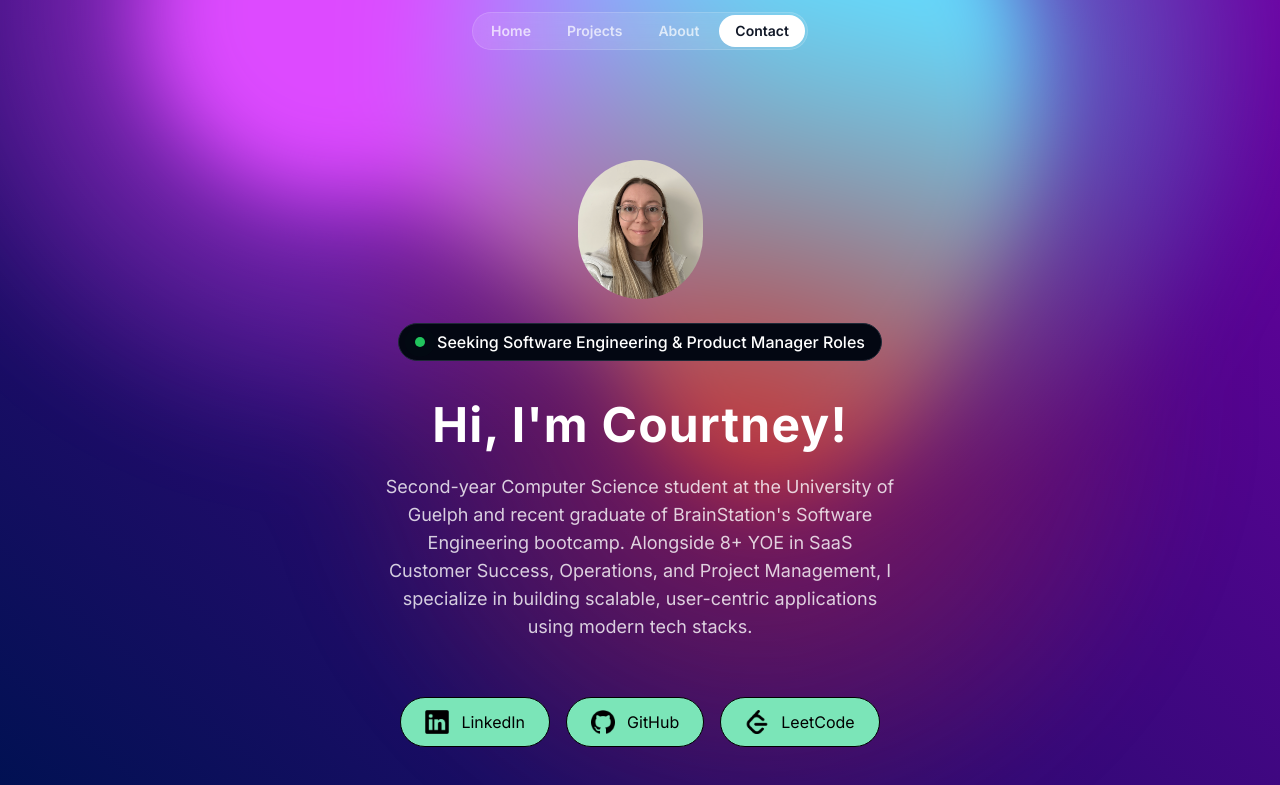
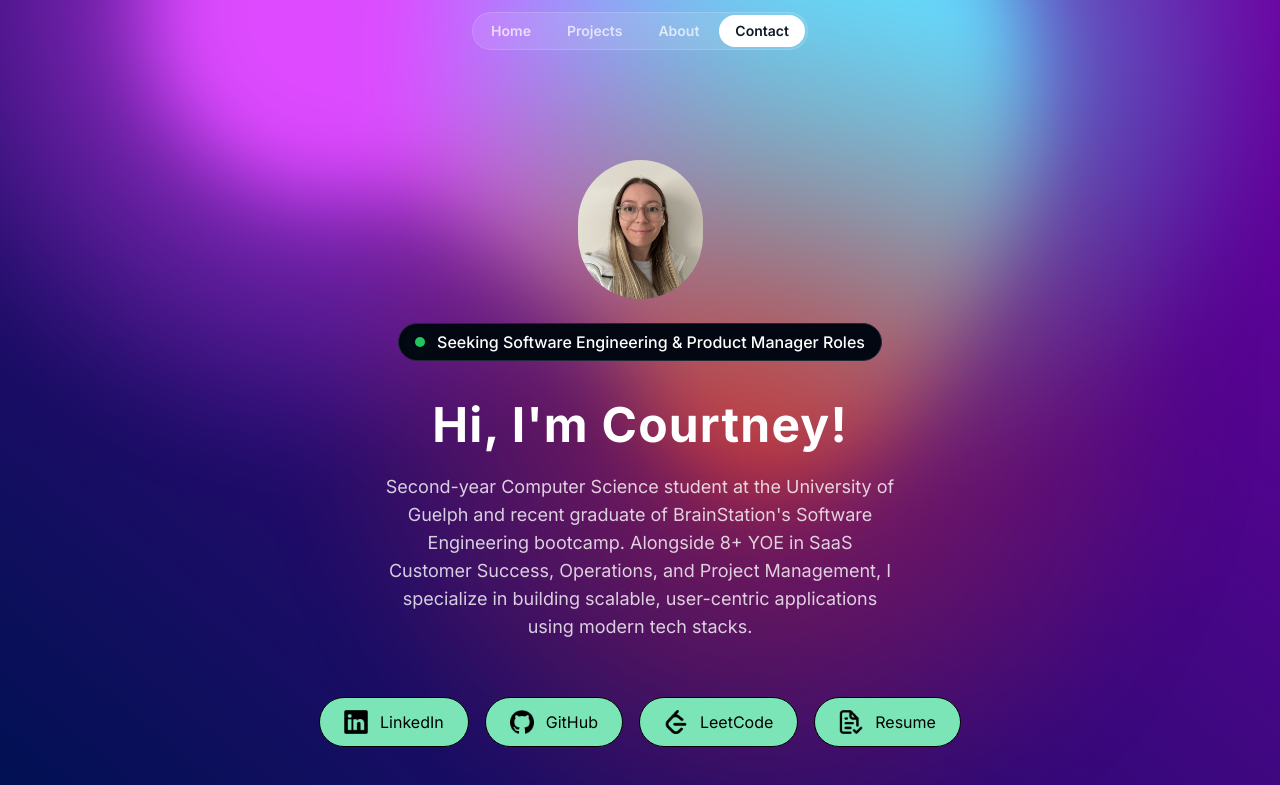
Before and after one commit to cscrim/portfolio, a Next.js app: page / in a window 1280 px wide. Shown: the top 785 px of the page. Built offline with nearby package versions, Linux system fonts and the light colour scheme.

Commit message:
add resume button with virtual resume

```diff
--- a/src/sections/Hero.tsx
+++ b/src/sections/Hero.tsx
@@ -89,8 +89,8 @@ export const HeroSection = () => {
               <span>LeetCode</span>
             </a>
 
-            {/* <a
-              href="#"
+            <a
+              href="https://cscrim.github.io/virtual_resume/"
               target="_blank"
               rel="noopener noreferrer"
               className="text-black bg-[#7be5b8] border border-black px-6 py-3 rounded-full inline-flex items-center gap-3 hover:bg-[#52d19d] transition-all"
@@ -102,7 +102,7 @@ export const HeroSection = () => {
                 height={24}
               />
               <span>Resume</span>
-            </a> */}
+            </a>
           </div>
 
           <div className="flex flex-col md:flex-row justify-center items-center mt-8 gap-4">
```
